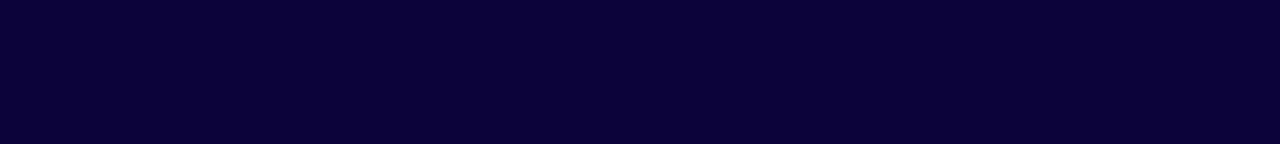
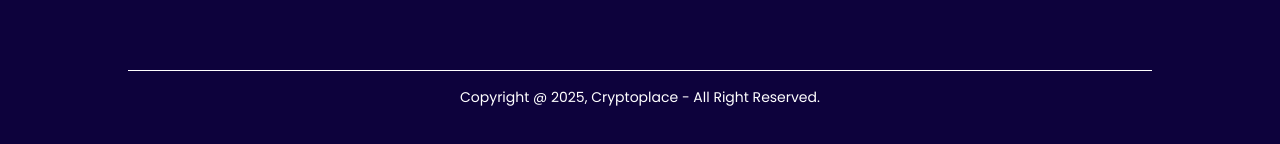
Before and after one commit to ahmad4948/Crypto-place, a React (Vite) app: page / in a window 1280 px wide. Shown: the part 650-794 px from the top of the page. Built offline with nearby package versions, Linux system fonts and the light colour scheme; no server answers.

Commit message:
Added Footer

```diff
--- a/src/App.tsx
+++ b/src/App.tsx
@@ -1,12 +1,13 @@
-import { useState } from 'react'
 import './App.css'
 import Header from './Header.tsx'
+import Footer from './Footer.tsx'
 import Main2 from './Main2.tsx';
 function App() {
   return (
     <>
     <Header/>
     <Main2/>
+    <Footer/>
     </>
   )
 }
--- /dev/null
+++ b/src/Footer.tsx
@@ -0,0 +1,9 @@
+function Footer(){
+return(
+    <div>
+        <hr className="border-white w-[80%] mx-auto mt-14"/>
+        <p className="text-white text-center mt-4 mb-2 text-sm">Copyright @ 2025, Cryptoplace - All Right Reserved.</p>
+    </div>
+)
+}
+  export default Footer;
--- a/src/Main2.tsx
+++ b/src/Main2.tsx
@@ -25,7 +25,7 @@ function Main2(){
    },[]);
 
 return(
-<main className="bg-[#0d023c] text-white h-165 text-center">
+<main className="bg-[#0d023c] text-white text-center">
    <h1 className="text-6xl mt-24">
       <span className="block font-semibold">Largest </span>
       <span className="mt-6 block font-semibold"> Crypto Marketplace  </span>
```
